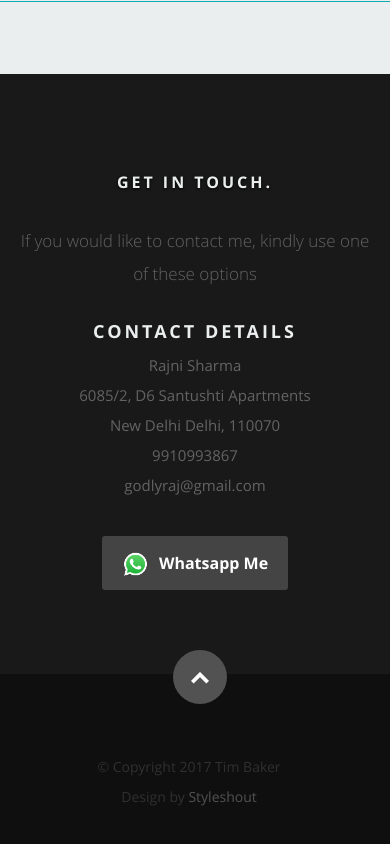
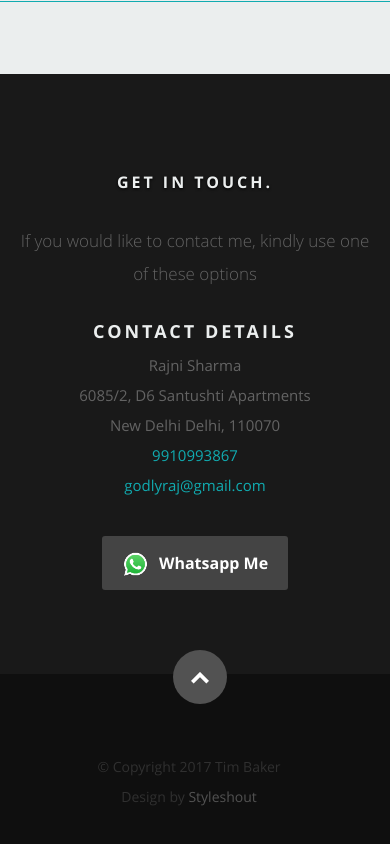
Before and after one commit to lakshay17244/RajniSharma, a React (Create React App) app: page / in a window 390 px wide. Shown: the part 2473-3317 px from the top of the page. Built offline with nearby package versions, Linux system fonts and the light colour scheme.

Commit message:
Phone and email made clickable

```diff
--- a/src/Components/Contact.js
+++ b/src/Components/Contact.js
@@ -19,12 +19,12 @@ class Contact extends Component {
       return (
          <section id="contact">
             <div className="row section-head">
-               <div className="rows header-col" style={{textAlign:'center'}}>
+               <div className="rows header-col" style={{ textAlign: 'center' }}>
                   {/* <h1><span>Get In Touch.</span></h1> */}
                   <h1>Get In Touch.</h1>
                </div>
-               <div className="rows" style={{textAlign:'center'}}>
-                  <p className="lead" style={{paddingLeft:'3%'}}>{message}</p>
+               <div className="rows" style={{ textAlign: 'center' }}>
+                  <p className="lead" style={{ paddingLeft: '3%' }}>{message}</p>
                </div>
             </div>
 
@@ -36,8 +36,10 @@ class Contact extends Component {
                      <span>{street}<br />
                         {city} {state}, {zip}
                      </span><br />
-                     <span>{phone}</span><br />
-                     <span>{email}</span>
+
+
+                     <span> <a href={"tel:"+phone}>{phone}</a></span><br />
+                     <span>< a href={"mailto:"+email}>{email}</a></span>
                   </p>
                </div>
                <div className="rows download" style={{ textAlign: 'center' }}>
```
